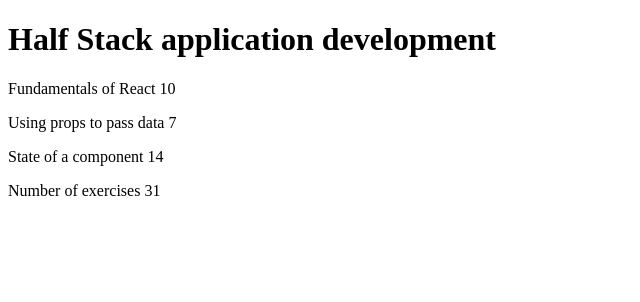
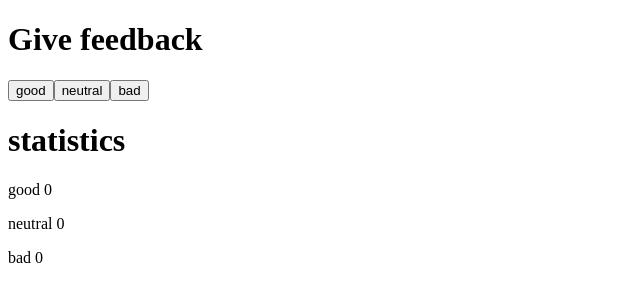
Before and after one commit to henrique-lh/FullStackOpenExercises, a React (Vite) app: page / in a window 1280 px wide. Shown: the top 302 px of the page, without its empty margins (0-640 px from the left). Built offline with nearby package versions, Linux system fonts and the light colour scheme.

Commit message:
- exercise 1.6

```diff
--- a/src/App.jsx
+++ b/src/App.jsx
@@ -1,63 +1,40 @@
-const Header = (props) => {
+import { useState } from 'react'
+
+
+const Button = ( { onClick, text } ) => {
     return (
-        <h1>{props.course}</h1>
+        <button onClick={onClick}>{text}</button>
     )
 }
 
-const Part = ({part}) => {
+
+const App = () => {
+    const [good, setGood] = useState(0)
+    const [neutral, setNeutral] = useState(0)
+    const [bad, setBad] = useState(0)
+
+    const handlingGood = () => {
+        setGood(good + 1)
+    }
+
+    const handlingBad = () => {
+        setBad(bad + 1)
+    }
+
+    const handlingNeutral = () => {
+        setNeutral(neutral + 1)
+    }
 
     return (
         <div>
-            <p> {part.name} {part.exercises}</p>
-        </div>
-    )
-}
-
-const Content = (props) => {
-    console.log(props)
-    return (
-        <div>
-            {props.parts.map(part => (
-                < Part part={part} key={part.name} />
-            ))}
-
-        </div>
-
-    )
-}
-
-const Total = (props) => {
-    const sum = props.parts[0].exercises + props.parts[1].exercises + props.parts[2].exercises
-    return (
-        <div>
-            <p>Number of exercises {sum}</p>
-        </div>
-    )
-}
-
-const App = () => {
-    const course = {
-        name: 'Half Stack application development',
-        parts: [
-            {
-                name: 'Fundamentals of React',
-                exercises: 10
-            },
-            {
-                name: 'Using props to pass data',
-                exercises: 7
-            },
-            {
-                name: 'State of a component',
-                exercises: 14
-            }
-        ]
-    }
-    return (
-        <div>
-            < Header course={course.name} />
-            < Content parts={course.parts} />
-            < Total parts={course.parts} />
+            <h1>Give feedback</h1>
+            <Button onClick={handlingGood} text={'good'} />
+            <Button onClick={handlingNeutral} text={'neutral'} />
+            <Button onClick={handlingBad} text={'bad'} />
+            <h1>statistics</h1>
+            <p>good {good}</p>
+            <p>neutral {neutral}</p>
+            <p>bad {bad}</p>
         </div>
     )
 }
```
